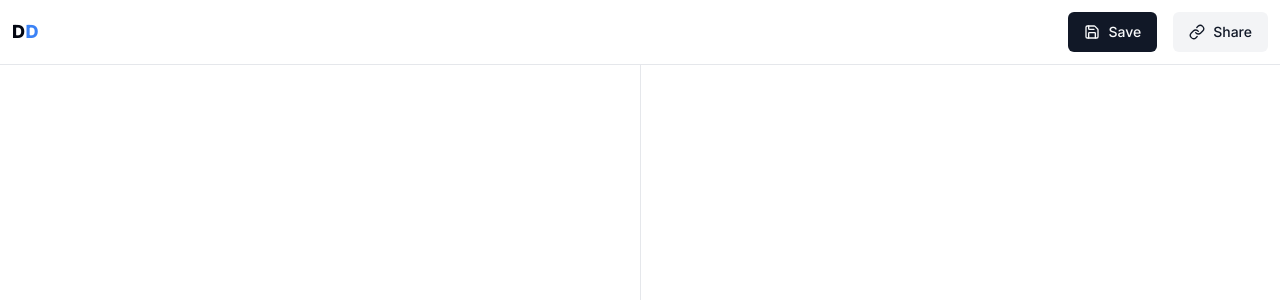
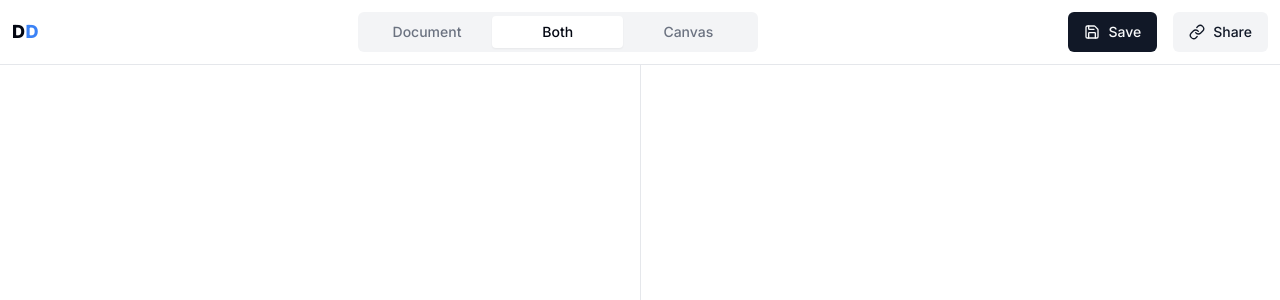
Before and after one commit to mohitarora249/draw-dash, a Next.js app: page /workspace/1 in a window 1280 px wide. Shown: the top 300 px of the page. Built offline with nearby package versions, Linux system fonts and the light colour scheme; no server answers.

Commit message:
added header on workspace page

```diff
--- a/app/(root)/workspace/[id]/page.tsx
+++ b/app/(root)/workspace/[id]/page.tsx
@@ -3,31 +3,46 @@
 import Editor from "../_components/editor";
 import Header from "../_components/header";
 import useFile from "@/app/_hooks/use-file";
+import { useState } from "react";
+import { cn } from "@/lib/utils";
 
 const Workspace = ({ params }: any) => {
   const { fileData, setTriggerSave, triggerSave } = useFile({ id: params.id });
-
+  const [tab, setTab] = useState<"document" | "both" | "canvas">("both");
+  const onTabChangeHandler = (t: "document" | "both" | "canvas") => {
+    setTab(t);
+  };
   return (
     <div className="flex flex-col h-screen w-full">
       <Header
+        onTabChangeHandler={onTabChangeHandler}
         fileName={fileData?.fileName}
         onSave={() => setTriggerSave(!triggerSave)}
       />
-      <div className="flex-1 h-full grid grid-cols-1 md:grid-cols-2">
-        <div className="h-full">
+      <div
+        className={cn(
+          "flex-1 h-full",
+          tab === "both" && "grid grid-cols-1 md:grid-cols-2"
+        )}
+      >
+        {(tab === "both" || tab === "document") && (
+          <div className="h-full w-full">
             <Editor
               onSaveTrigger={triggerSave}
               fileId={params.id}
               fileData={fileData}
             />
           </div>
-        <div className="h-full border-l">
+        )}
+        {(tab === "both" || tab === "canvas") && (
+          <div className={cn("h-full w-full", tab === "both" && "border-l")}>
             <Canvas
               onSaveTrigger={triggerSave}
               fileId={params.id}
               fileData={fileData}
             />
           </div>
+        )}
       </div>
     </div>
   );
--- a/app/(root)/workspace/_components/header.tsx
+++ b/app/(root)/workspace/_components/header.tsx
@@ -1,8 +1,8 @@
 import { Button } from "@/components/ui/button";
 import { Link, Save } from "lucide-react";
-import React from "react";
+import { Tabs, TabsList, TabsTrigger } from "@/components/ui/tabs";
 
-const Header = ({ onSave, fileName }: any) => {
+const Header = ({ onSave, fileName, onTabChangeHandler }: any) => {
   return (
     <div className="p-3 border-b flex justify-between items-center">
       <div className="flex gap-2 items-center">
@@ -10,8 +10,27 @@
           <span>D</span>
           <span className="text-blue-500">D</span>
         </div>
-        <h2>{fileName}</h2>
+        <h2 className="font-semibold text-xl">{fileName}</h2>
       </div>
+      <Tabs defaultValue="both" className="w-[400px]">
+        <TabsList className="grid w-full grid-cols-3">
+          <TabsTrigger
+            value="document"
+            onClick={() => onTabChangeHandler("document")}
+          >
+            Document
+          </TabsTrigger>
+          <TabsTrigger value="both" onClick={() => onTabChangeHandler("both")}>
+            Both
+          </TabsTrigger>
+          <TabsTrigger
+            value="canvas"
+            onClick={() => onTabChangeHandler("canvas")}
+          >
+            Canvas
+          </TabsTrigger>
+        </TabsList>
+      </Tabs>
       <div className="flex items-center gap-4">
         <Button className="gap-2" onClick={onSave}>
           <Save className="h-4 w-4" />
--- /dev/null
+++ b/components/ui/tabs.tsx
@@ -0,0 +1,55 @@
+"use client"
+
+import * as React from "react"
+import * as TabsPrimitive from "@radix-ui/react-tabs"
+
+import { cn } from "@/lib/utils"
+
+const Tabs = TabsPrimitive.Root
+
+const TabsList = React.forwardRef<
+  React.ElementRef<typeof TabsPrimitive.List>,
+  React.ComponentPropsWithoutRef<typeof TabsPrimitive.List>
+>(({ className, ...props }, ref) => (
+  <TabsPrimitive.List
+    ref={ref}
+    className={cn(
+      "inline-flex h-10 items-center justify-center rounded-md bg-muted p-1 text-muted-foreground",
+      className
+    )}
+    {...props}
+  />
+))
+TabsList.displayName = TabsPrimitive.List.displayName
+
+const TabsTrigger = React.forwardRef<
+  React.ElementRef<typeof TabsPrimitive.Trigger>,
+  React.ComponentPropsWithoutRef<typeof TabsPrimitive.Trigger>
+>(({ className, ...props }, ref) => (
+  <TabsPrimitive.Trigger
+    ref={ref}
+    className={cn(
+      "inline-flex items-center justify-center whitespace-nowrap rounded-sm px-3 py-1.5 text-sm font-medium ring-offset-background transition-all focus-visible:outline-none focus-visible:ring-2 focus-visible:ring-ring focus-visible:ring-offset-2 disabled:pointer-events-none disabled:opacity-50 data-[state=active]:bg-background data-[state=active]:text-foreground data-[state=active]:shadow-sm",
+      className
+    )}
+    {...props}
+  />
+))
+TabsTrigger.displayName = TabsPrimitive.Trigger.displayName
+
+const TabsContent = React.forwardRef<
+  React.ElementRef<typeof TabsPrimitive.Content>,
+  React.ComponentPropsWithoutRef<typeof TabsPrimitive.Content>
+>(({ className, ...props }, ref) => (
+  <TabsPrimitive.Content
+    ref={ref}
+    className={cn(
+      "mt-2 ring-offset-background focus-visible:outline-none focus-visible:ring-2 focus-visible:ring-ring focus-visible:ring-offset-2",
+      className
+    )}
+    {...props}
+  />
+))
+TabsContent.displayName = TabsPrimitive.Content.displayName
+
+export { Tabs, TabsList, TabsTrigger, TabsContent }
```
Lines whose indentation alone changed are shown as unchanged.
